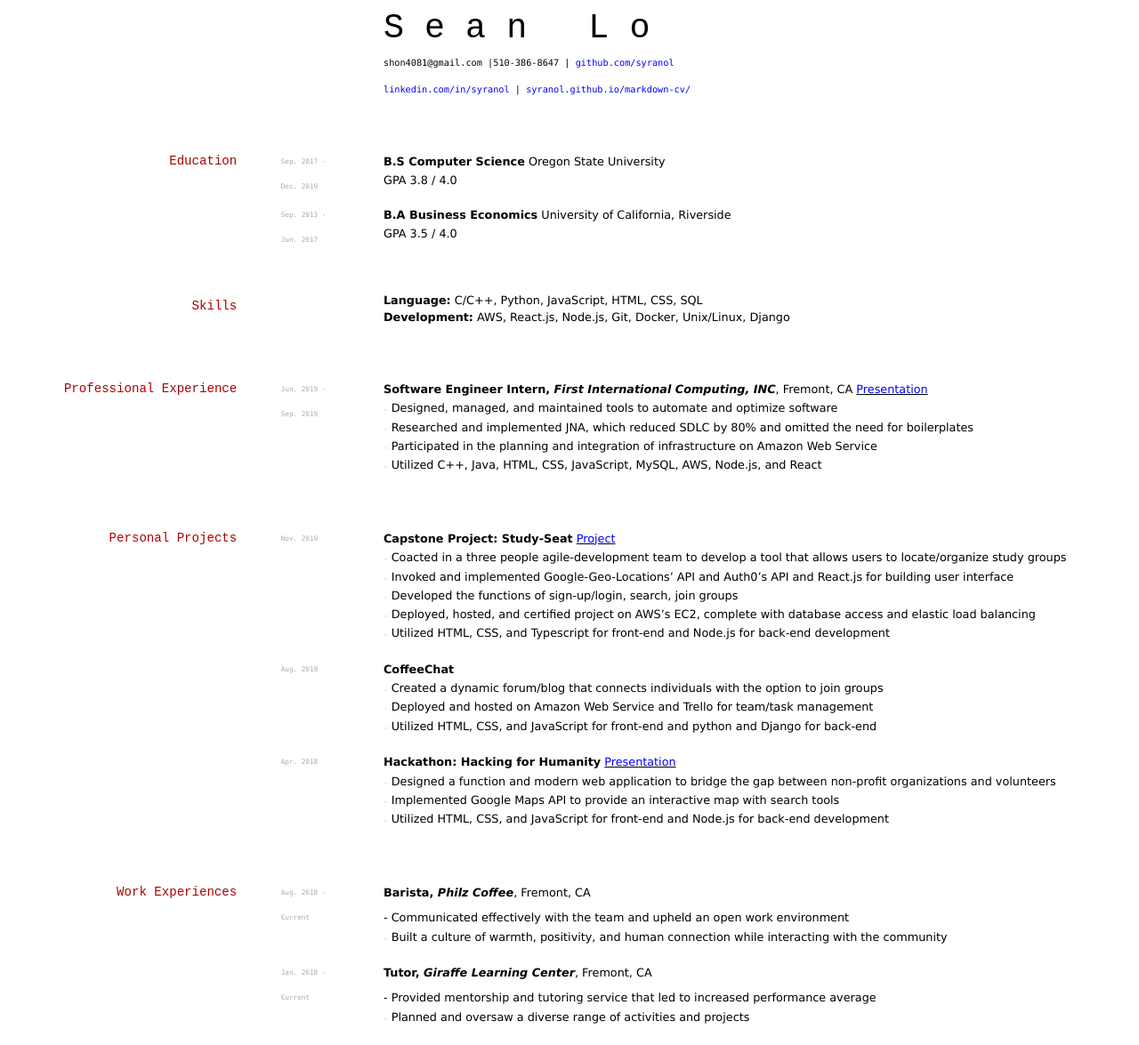
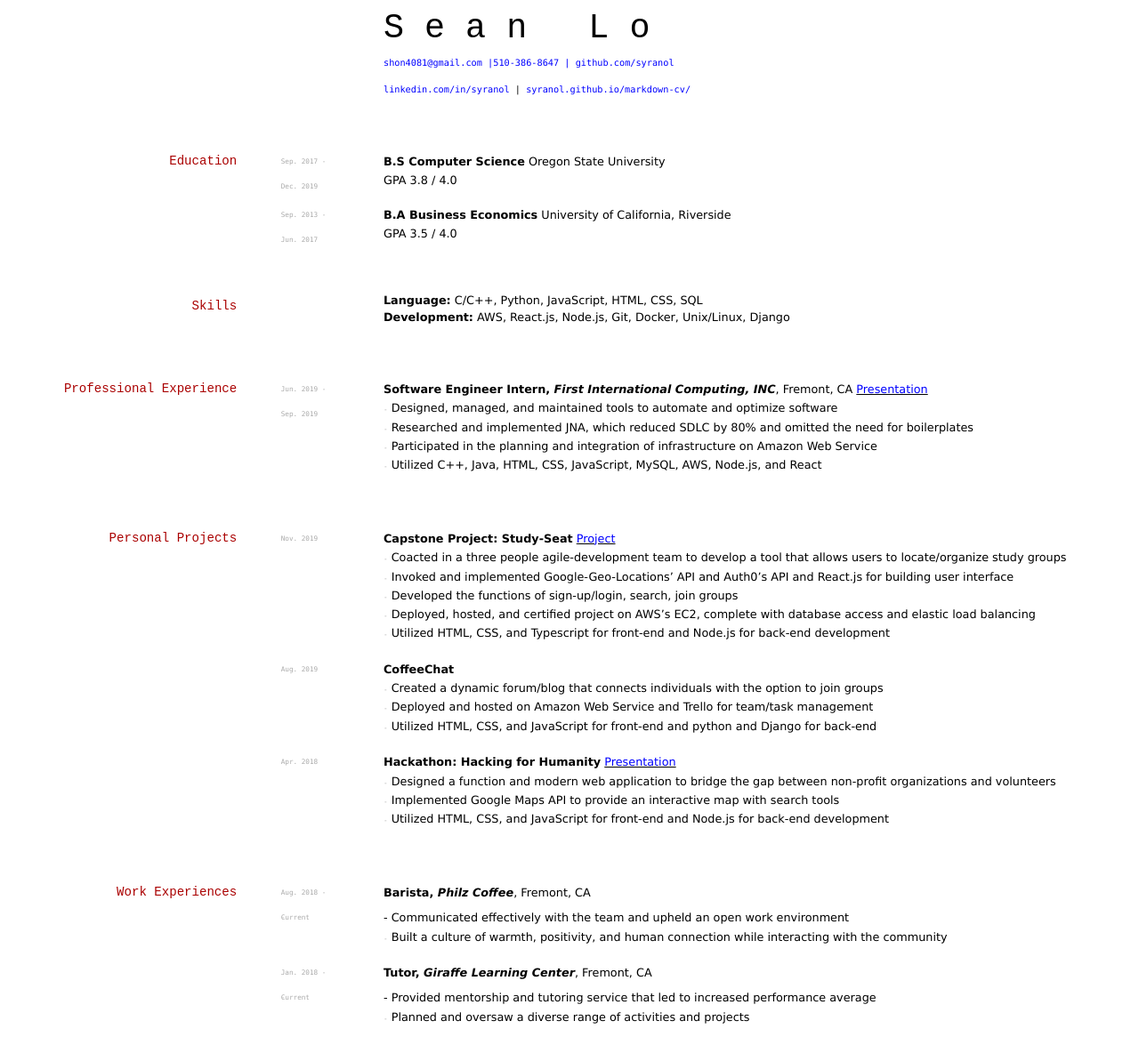
Before and after one commit to elipapa/markdown-cv, a Jekyll site: the page built from index.md, in a window 1280 px wide. Shown: the whole page at 89% size. Built offline with Jekyll 4.4.1, drawn with Linux system fonts in a browser that asks for light colours.

Commit message:
Update index.md

```diff
--- a/index.md
+++ b/index.md
@@ -7,8 +7,8 @@ title: Sean Lo's Resume
 
 
 <div id="webaddress">
-  <a><font color="black"> shon4081@gmail.com <font color="black">|</font>510-386-8647 </font> </a>
-  <font color="black">|</font> <a href="https://github.com/syranol"><font color="blue">github.com/syranol</font></a>
+  <a><font color="blue"> shon4081@gmail.com <font color="blue">|</font>510-386-8647 </font> </a>
+  <font color="blue">|</font> <a href="https://github.com/syranol"><font color="blue">github.com/syranol</font></a>
 </div>
 
 <div id="webaddress">
```
